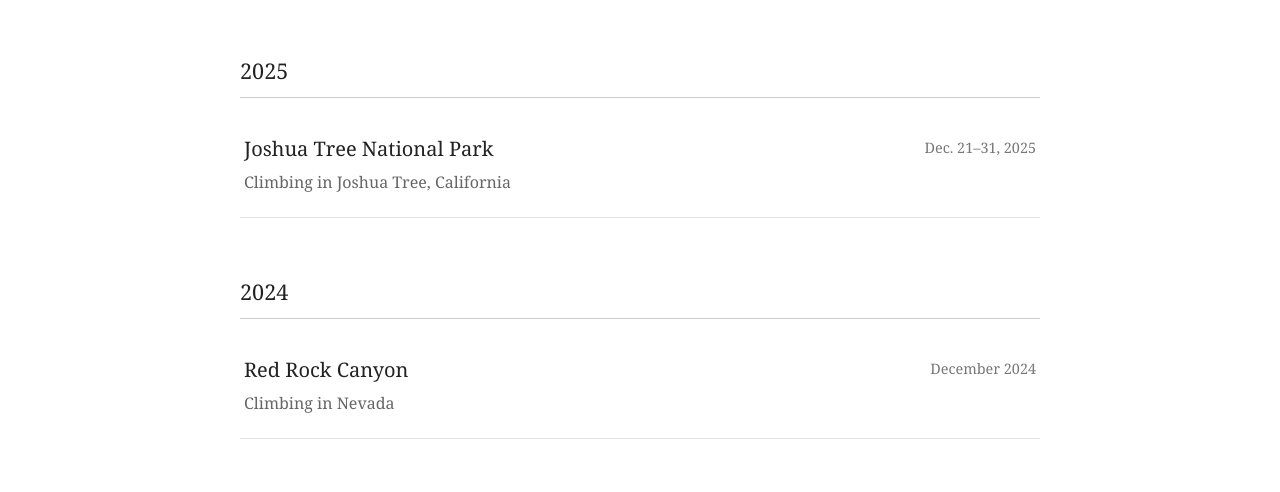
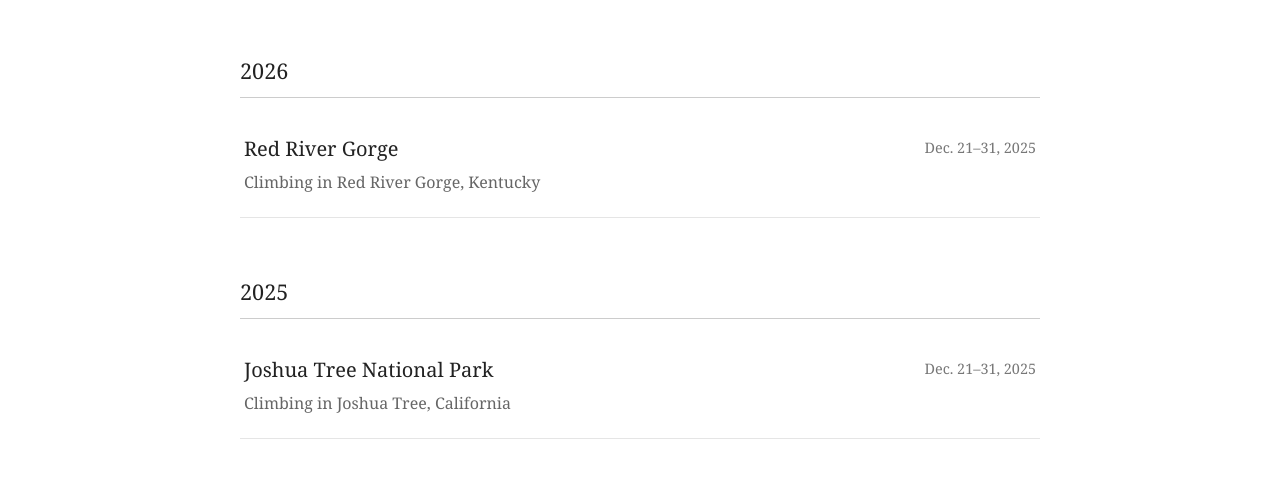
Before and after one commit to fhcwcsy/fhcwcsy.github.io, a plain HTML site: page trips/index.html in a window 1280 px wide. Shown: the part 238-730 px from the top of the page. Drawn offline with Linux system fonts and the light colour scheme.

Commit message:
update menu

```diff
--- a/trips/index.html
+++ b/trips/index.html
@@ -28,6 +28,20 @@
     </header>
 
     <section class="trip-year">
+
+      <h2>2026</h2>
+
+      <a class="trip-entry" href="2026-rrg/index.html">
+        <div>
+          <h3>Red River Gorge</h3>
+          <p>Climbing in Red River Gorge, Kentucky</p>
+        </div>
+
+        <div class="trip-meta">
+          Dec. 21–31, 2025
+        </div>
+      </a>
+
       <h2>2025</h2>
 
       <a class="trip-entry" href="2025-joshua-tree/index.html">
```
Also changed, not shown: 1 other file.
